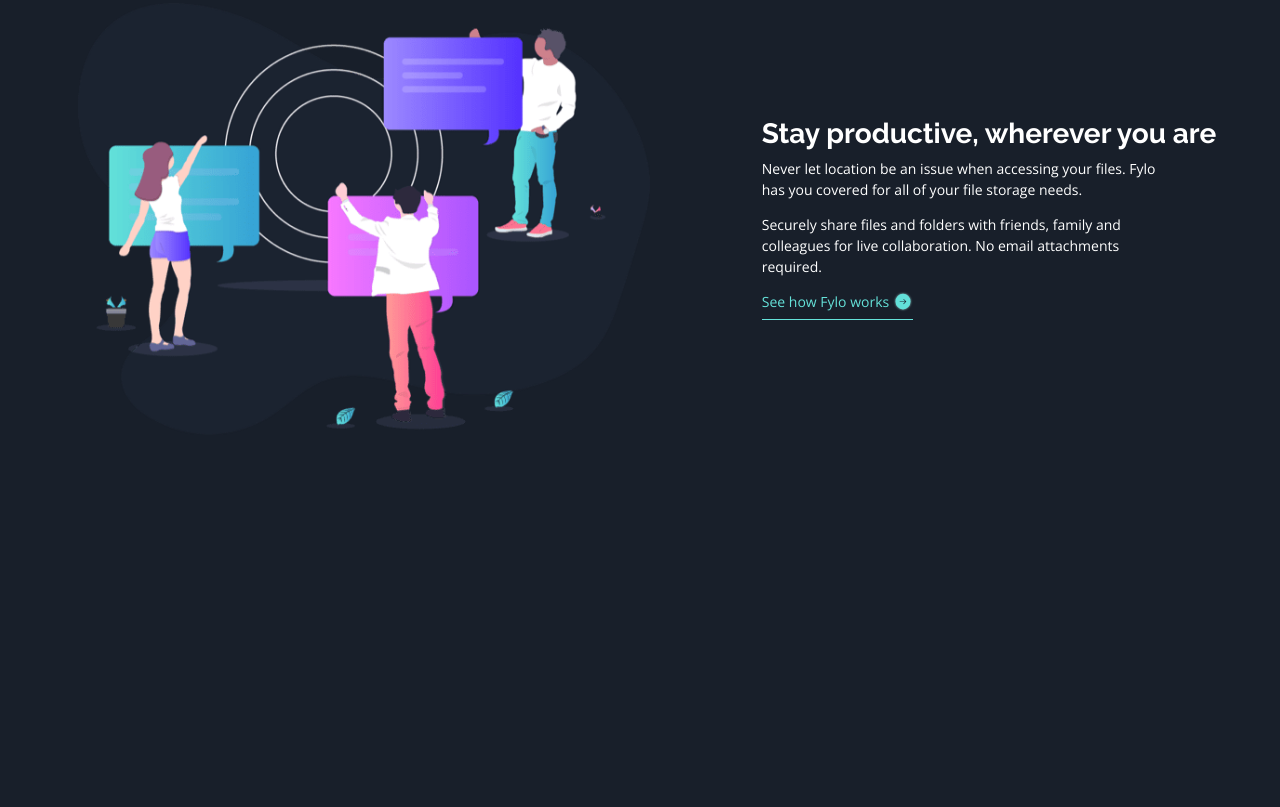
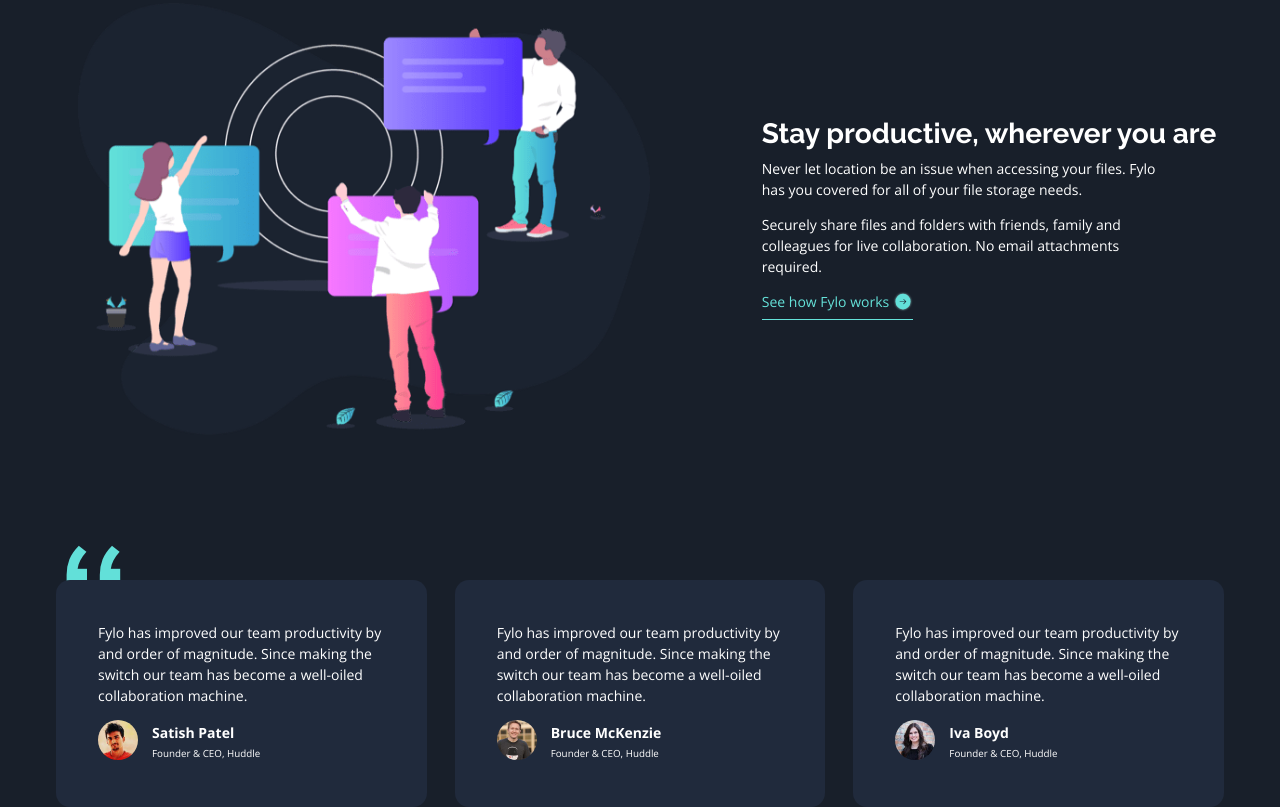
Before and after one commit to EclecticOwl/fylo-dark-theme, a plain HTML site: page index.html in a window 1280 px wide. Shown: the part 1497-2304 px from the top of the page. Before the commit the page ends 1937 px from the top, so only its background shows below. Drawn offline with nearby package versions, Linux system fonts and the light colour scheme.

Commit message:
Added testimonials and styling.

```diff
--- a/css/main.sass
+++ b/css/main.sass
@@ -63,7 +63,7 @@ nav
 
 .nav-links
     display: flex
-    gap: 1em
+    gap: 2em
     a
         color: lightgray
         text-decoration: none
@@ -118,7 +118,7 @@ nav
         display: grid
         grid-template-columns: repeat(2, 1fr)
         justify-items: center
-
+// Productive
 .productive
     width: 100%
     margin-top: 10em
@@ -159,3 +159,50 @@ nav
 
         span
             font-size: 2em
+
+// Testimonials
+.testimonials
+    margin-top: 10em
+    gap: 2em
+
+.quote
+    position: relative
+
+.quote:after
+    position: absolute
+    top: 0
+    left: 0
+    content: url('../images/bg-quotes.png')
+    z-index: -1
+    transform: translate(10px, -35px)
+
+.testimonial
+    background-color: $dark-blue-test
+    padding: 3em
+    align-items: start
+    gap: 1em
+    width: 100%
+    max-width: 400px
+    border-radius: 1em
+
+    .author
+        flex-direction: row
+        gap: 1em
+
+    img
+        height: auto
+        width: 40px
+        border-radius: 2em
+
+    .author-bio
+        align-items: start
+
+        p
+            font-size: .7em
+
+    span
+        font-weight: 700
+
+@media (min-width: 1100px)
+    .testimonials
+        flex-direction: row
--- a/index.html
+++ b/index.html
@@ -102,6 +102,59 @@
           </p>
           <a href="#">See how Fylo works <img src="images/icon-arrow.svg" alt="arrow icon"></a>
         </div>
+      </div> <!-- End Productive Div -->
+      <div class="flex-center-col testimonials">
+        <div class="flex-center-col testimonial quote">
+          <div class="comment">
+            <p>
+              Fylo has improved our team productivity by and order of magnitude. Since making the switch
+              our team has become a well-oiled collaboration machine.
+            </p>
+          </div>
+          <div class="flex-center-col author">
+            <div class="author-picture">
+              <img src="images/profile-1.jpg" alt="picture of satish">
+            </div>
+            <div class="flex-center-col author-bio">
+              <span>Satish Patel</span>
+              <p>Founder & CEO, Huddle</p>
+            </div>
+          </div>
+        </div> <!-- End Testimonial -->
+        <div class="flex-center-col testimonial">
+          <div class="comment">
+            <p>
+              Fylo has improved our team productivity by and order of magnitude. Since making the switch
+              our team has become a well-oiled collaboration machine.
+            </p>
+          </div>
+          <div class="flex-center-col author">
+            <div class="author-picture">
+              <img src="images/profile-2.jpg" alt="picture of bruce">
+            </div>
+            <div class="flex-center-col author-bio">
+              <span>Bruce McKenzie</span>
+              <p>Founder & CEO, Huddle</p>
+            </div>
+          </div>
+        </div> <!-- End Testimonial -->
+        <div class="flex-center-col testimonial">
+          <div class="comment">
+            <p>
+              Fylo has improved our team productivity by and order of magnitude. Since making the switch
+              our team has become a well-oiled collaboration machine.
+            </p>
+          </div>
+          <div class="flex-center-col author">
+            <div class="author-picture">
+              <img src="images/profile-3.jpg" alt="picture of iva">
+            </div>
+            <div class="flex-center-col author-bio">
+              <span>Iva Boyd</span>
+              <p>Founder & CEO, Huddle</p>
+            </div>
+          </div>
+        </div> <!-- End Testimonial -->
       </div>
     </div>
   </main>
```
Also changed, not shown: css/main.css, 1 other file.
